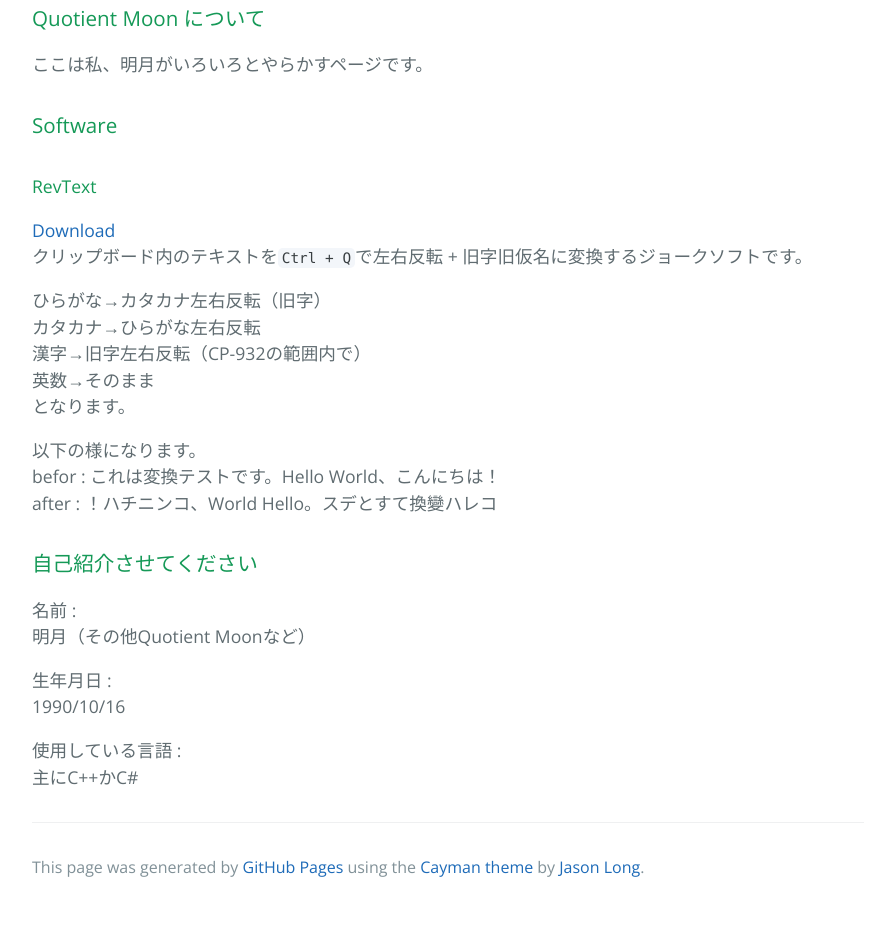
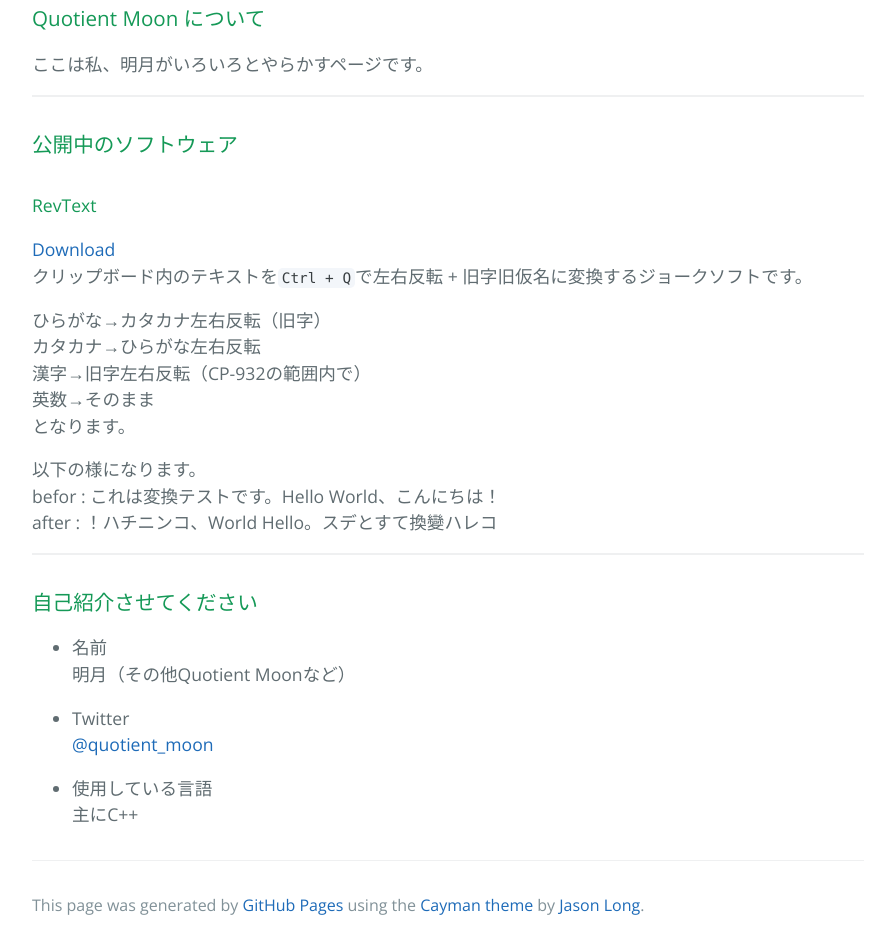
Before and after one commit to marionette-of-u/marionette-of-u.github.io, a plain HTML site: page index.html in a window 1280 px wide. Shown: the part 299-1248 px from the top of the page, without its empty margins (192-1087 px from the left). Before the commit the page ends 1210 px from the top, so only its background shows below. Drawn offline with nearby package versions, Linux system fonts and the light colour scheme.

Commit message:
Replace master branch with page content via GitHub

```diff
--- a/index.html
+++ b/index.html
@@ -21,8 +21,10 @@
 
 <p>ここは私、明月がいろいろとやらかすページです。</p>
 
+<hr>
+
 <h3>
-<a id="software" class="anchor" href="#software" aria-hidden="true"><span class="octicon octicon-link"></span></a>Software</h3>
+<a id="公開中のソフトウェア" class="anchor" href="#%E5%85%AC%E9%96%8B%E4%B8%AD%E3%81%AE%E3%82%BD%E3%83%95%E3%83%88%E3%82%A6%E3%82%A7%E3%82%A2" aria-hidden="true"><span class="octicon octicon-link"></span></a>公開中のソフトウェア</h3>
 
 <h4>
 <a id="revtext" class="anchor" href="#revtext" aria-hidden="true"><span class="octicon octicon-link"></span></a>RevText</h4>
@@ -40,17 +42,19 @@
 befor : これは変換テストです。Hello World、こんにちは！<br>
 after : ！ハチニンコ、World Hello。スデとすて換變ハレコ  </p>
 
+<hr>
+
 <h3>
 <a id="自己紹介させてください" class="anchor" href="#%E8%87%AA%E5%B7%B1%E7%B4%B9%E4%BB%8B%E3%81%95%E3%81%9B%E3%81%A6%E3%81%8F%E3%81%A0%E3%81%95%E3%81%84" aria-hidden="true"><span class="octicon octicon-link"></span></a>自己紹介させてください</h3>
 
-<p>名前 :<br>
-明月（その他Quotient Moonなど）  </p>
-
-<p>生年月日 :<br>
-1990/10/16  </p>
-
-<p>使用している言語 :<br>
-主にC++かC#</p>
+<ul>
+<li><p>名前<br>
+明月（その他Quotient Moonなど）</p></li>
+<li><p>Twitter<br>
+<a href="https://twitter.com/quotient_moon">@quotient_moon</a></p></li>
+<li><p>使用している言語<br>
+主にC++</p></li>
+</ul>
 
       <footer class="site-footer">
 
--- a/params.json
+++ b/params.json
@@ -1 +1 @@
-{"name":"Quotient Moon","tagline":"","body":"### Quotient Moon について\r\nここは私、明月がいろいろとやらかすページです。\r\n\r\n### Software\r\n#### RevText\r\n[Download](http://com)  \r\nクリップボード内のテキストを`Ctrl + Q`で左右反転 + 旧字旧仮名に変換するジョークソフトです。  \r\n  \r\nひらがな→カタカナ左右反転（旧字）  \r\nカタカナ→ひらがな左右反転  \r\n漢字→旧字左右反転（CP-932の範囲内で）  \r\n英数→そのまま  \r\nとなります。\r\n  \r\n以下の様になります。  \r\nbefor : これは変換テストです。Hello World、こんにちは！  \r\nafter : ！ハチニンコ、World Hello。スデとすて換變ハレコ  \r\n\r\n### 自己紹介させてください\r\n名前 :  \r\n明月（その他Quotient Moonなど）  \r\n  \r\n生年月日 :  \r\n1990/10/16  \r\n  \r\n使用している言語 :  \r\n主にC++かC#","google":"","note":"Don't delete this file! It's used internally to help with page regeneration."}
+{"name":"Quotient Moon","tagline":"","body":"### Quotient Moon について\r\nここは私、明月がいろいろとやらかすページです。\r\n\r\n----\r\n\r\n### 公開中のソフトウェア\r\n#### RevText\r\n[Download](http://com)  \r\nクリップボード内のテキストを`Ctrl + Q`で左右反転 + 旧字旧仮名に変換するジョークソフトです。  \r\n  \r\nひらがな→カタカナ左右反転（旧字）  \r\nカタカナ→ひらがな左右反転  \r\n漢字→旧字左右反転（CP-932の範囲内で）  \r\n英数→そのまま  \r\nとなります。\r\n  \r\n以下の様になります。  \r\nbefor : これは変換テストです。Hello World、こんにちは！  \r\nafter : ！ハチニンコ、World Hello。スデとすて換變ハレコ  \r\n\r\n----\r\n\r\n### 自己紹介させてください\r\n* 名前  \r\n明月（その他Quotient Moonなど）\r\n  \r\n* Twitter  \r\n[@quotient_moon](https://twitter.com/quotient_moon)\r\n  \r\n* 使用している言語  \r\n主にC++","google":"","note":"Don't delete this file! It's used internally to help with page regeneration."}
```
